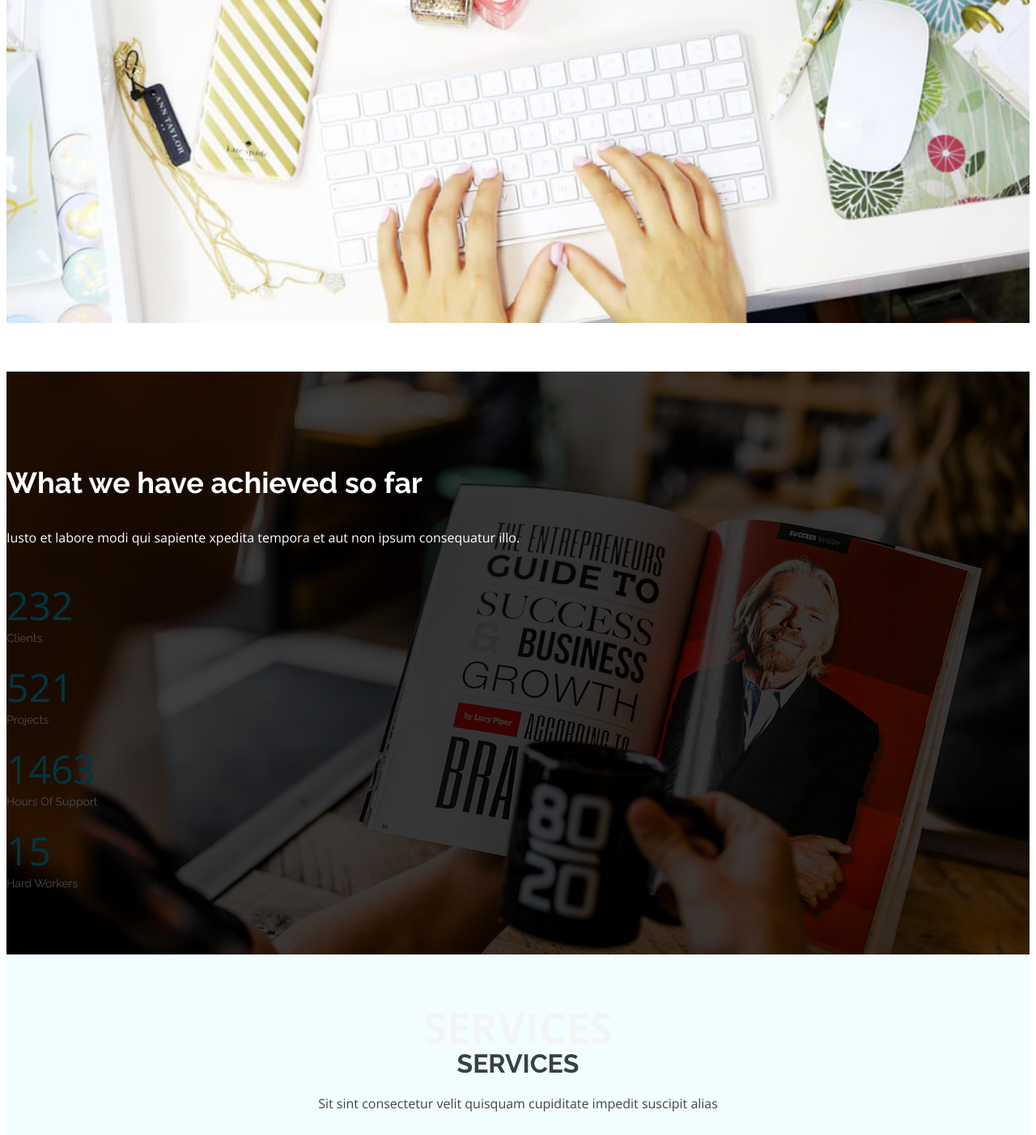
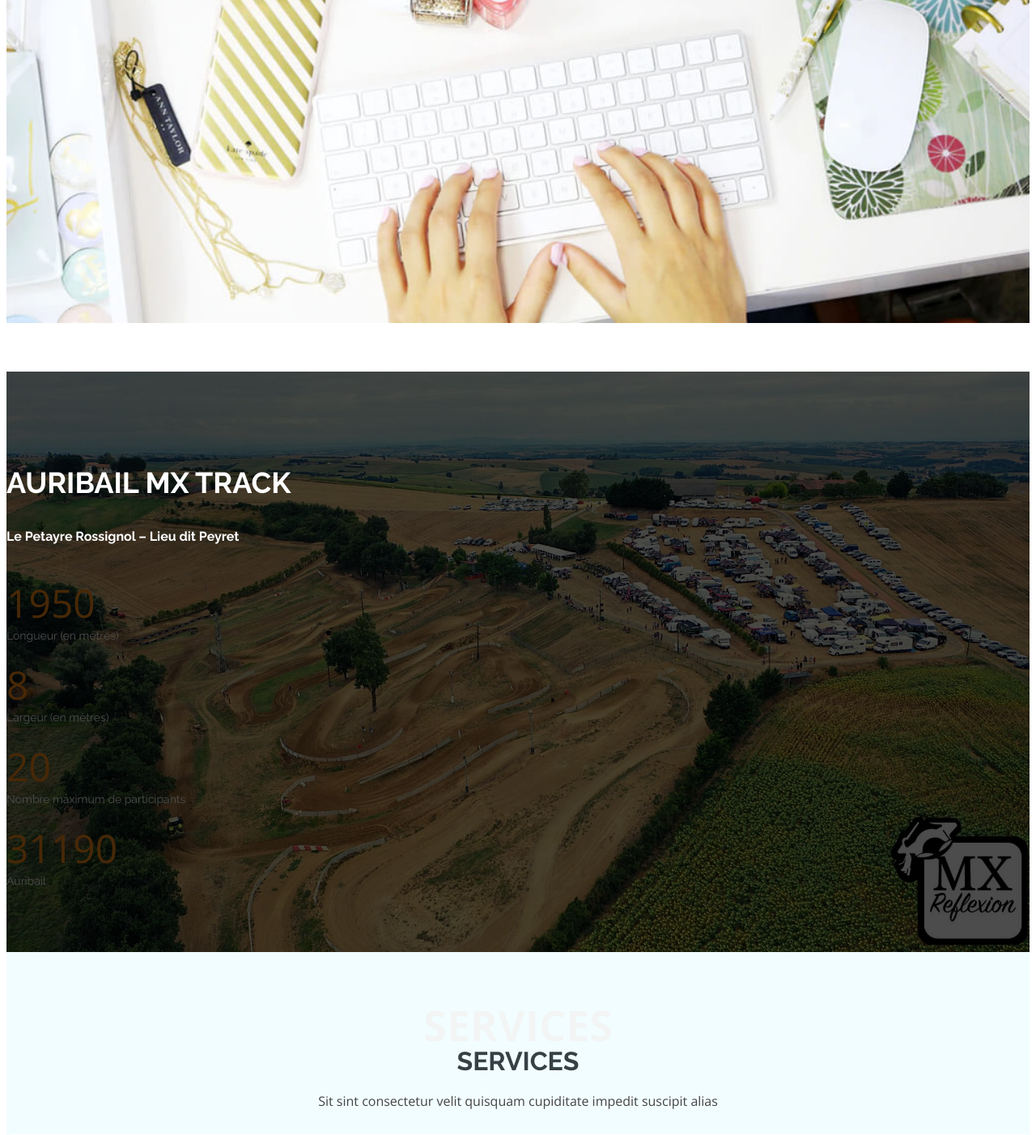
Before and after one commit to teddydah/motocross-project, a Laravel app: page / in a window 1280 px wide; the page is wider, and only the part inside the window is pictured. Shown: the part 1476-2878 px from the top of that part at 81% size. Run offline with Laravel 10, Linux system fonts and the light colour scheme; data comes from the database, SQL or seed files in the repository.

Commit message:
Updated counts section

```diff
--- /dev/null
+++ b/public/css/layout/counts.css
@@ -0,0 +1,45 @@
+/*--------------------------------------------------------------
+# Counts
+--------------------------------------------------------------*/
+.counts {
+    background: url("../../img/slide/auribail.jpg") center center no-repeat;
+    background-size: cover;
+    padding: 80px 0 60px 0;
+    position: relative;
+}
+
+.counts::before {
+    content: "";
+    position: absolute;
+    background: rgba(0, 0, 0, 0.7);
+    left: 0;
+    right: 0;
+    top: 0;
+    bottom: 0;
+}
+
+.counts .title {
+    position: relative;
+    color: var(--white);
+    margin-bottom: 40px;
+}
+
+.counts .title h3 {
+    font-size: 36px;
+    font-weight: 700;
+}
+
+.counts .counters span {
+    font-size: 48px;
+    display: block;
+    /*color: #01b1d7;*/
+    color: var(--color-2);
+}
+
+.counts .counters p {
+    padding: 0;
+    margin: 0 0 20px 0;
+    font-family: "Raleway", sans-serif;
+    font-size: 14px;
+    color: var(--white);
+}
--- a/public/css/style.css
+++ b/public/css/style.css
@@ -24,6 +24,7 @@
 @import "layout/header.css";
 @import "layout/navigation.css";
 @import "layout/hero.css";
+@import "layout/counts.css";
 @import "layout/contact.css";
 @import "layout/login.css";
 @import "layout/footer.css";
@@ -259,51 +260,6 @@ section {
     background-repeat: no-repeat;
     background-size: cover;
     min-height: 400px;
-}
-
-/*--------------------------------------------------------------
-# Counts
---------------------------------------------------------------*/
-.counts {
-    background: url("../img/counts-bg.jpg") center center no-repeat;
-    background-size: cover;
-    padding: 80px 0 60px 0;
-    position: relative;
-}
-
-.counts::before {
-    content: "";
-    position: absolute;
-    background: rgba(0, 0, 0, 0.7);
-    left: 0;
-    right: 0;
-    top: 0;
-    bottom: 0;
-}
-
-.counts .title {
-    position: relative;
-    color: var(--white);
-    margin-bottom: 40px;
-}
-
-.counts .title h3 {
-    font-size: 36px;
-    font-weight: 700;
-}
-
-.counts .counters span {
-    font-size: 48px;
-    display: block;
-    color: #01b1d7;
-}
-
-.counts .counters p {
-    padding: 0;
-    margin: 0 0 20px 0;
-    font-family: "Raleway", sans-serif;
-    font-size: 14px;
-    color: var(--white);
 }
 
 /*--------------------------------------------------------------
--- a/resources/views/home.blade.php
+++ b/resources/views/home.blade.php
@@ -15,7 +15,7 @@
 
     @include('home.about_list')
 
-    @include('home.counts')
+    @include('home.training')
 
     @include('home.services')
 
--- a/resources/views/home/counts.blade.php
+++ /dev/null
@@ -1,38 +0,0 @@
-<section id="counts" class="counts">
-    <div class="container position-relative">
-
-        <div class="text-center title">
-            <h3>What we have achieved so far</h3>
-            <p>Iusto et labore modi qui sapiente xpedita tempora et aut non ipsum consequatur illo.</p>
-        </div>
-
-        <div class="row counters">
-
-            <div class="col-lg-3 col-6 text-center">
-                    <span data-purecounter-start="0" data-purecounter-end="232" data-purecounter-duration="1"
-                          class="purecounter"></span>
-                <p>Clients</p>
-            </div>
-
-            <div class="col-lg-3 col-6 text-center">
-                    <span data-purecounter-start="0" data-purecounter-end="521" data-purecounter-duration="1"
-                          class="purecounter"></span>
-                <p>Projects</p>
-            </div>
-
-            <div class="col-lg-3 col-6 text-center">
-                    <span data-purecounter-start="0" data-purecounter-end="1463" data-purecounter-duration="1"
-                          class="purecounter"></span>
-                <p>Hours Of Support</p>
-            </div>
-
-            <div class="col-lg-3 col-6 text-center">
-                    <span data-purecounter-start="0" data-purecounter-end="15" data-purecounter-duration="1"
-                          class="purecounter"></span>
-                <p>Hard Workers</p>
-            </div>
-
-        </div>
-
-    </div>
-</section>
--- /dev/null
+++ b/resources/views/home/training.blade.php
@@ -0,0 +1,38 @@
+<section id="counts" class="counts">
+    <div class="container position-relative">
+
+        <div class="text-center title">
+            <h3>{{ strtoupper($training->name) }}</h3>
+            <h4>{{ $training->address }}</h4>
+        </div>
+
+        <div class="row counters">
+
+            <div class="col-lg-3 col-6 text-center">
+                    <span data-purecounter-start="0" data-purecounter-end="{{ $training->length }}" data-purecounter-duration="1"
+                          class="purecounter"></span>
+                <p>Longueur (en mètres)</p>
+            </div>
+
+            <div class="col-lg-3 col-6 text-center">
+                    <span data-purecounter-start="0" data-purecounter-end="{{ $training->width }}" data-purecounter-duration="1"
+                          class="purecounter"></span>
+                <p>Largeur (en mètres)</p>
+            </div>
+
+            <div class="col-lg-3 col-6 text-center">
+                    <span data-purecounter-start="0" data-purecounter-end="{{ $training->max_people }}" data-purecounter-duration="1"
+                          class="purecounter"></span>
+                <p>Nombre maximum de participants</p>
+            </div>
+
+            <div class="col-lg-3 col-6 text-center">
+                    <span data-purecounter-start="0" data-purecounter-end="{{ $training->zip_code }}" data-purecounter-duration="1"
+                          class="purecounter"></span>
+                <p>{{ $training->city }}</p>
+            </div>
+
+        </div>
+
+    </div>
+</section>
```
